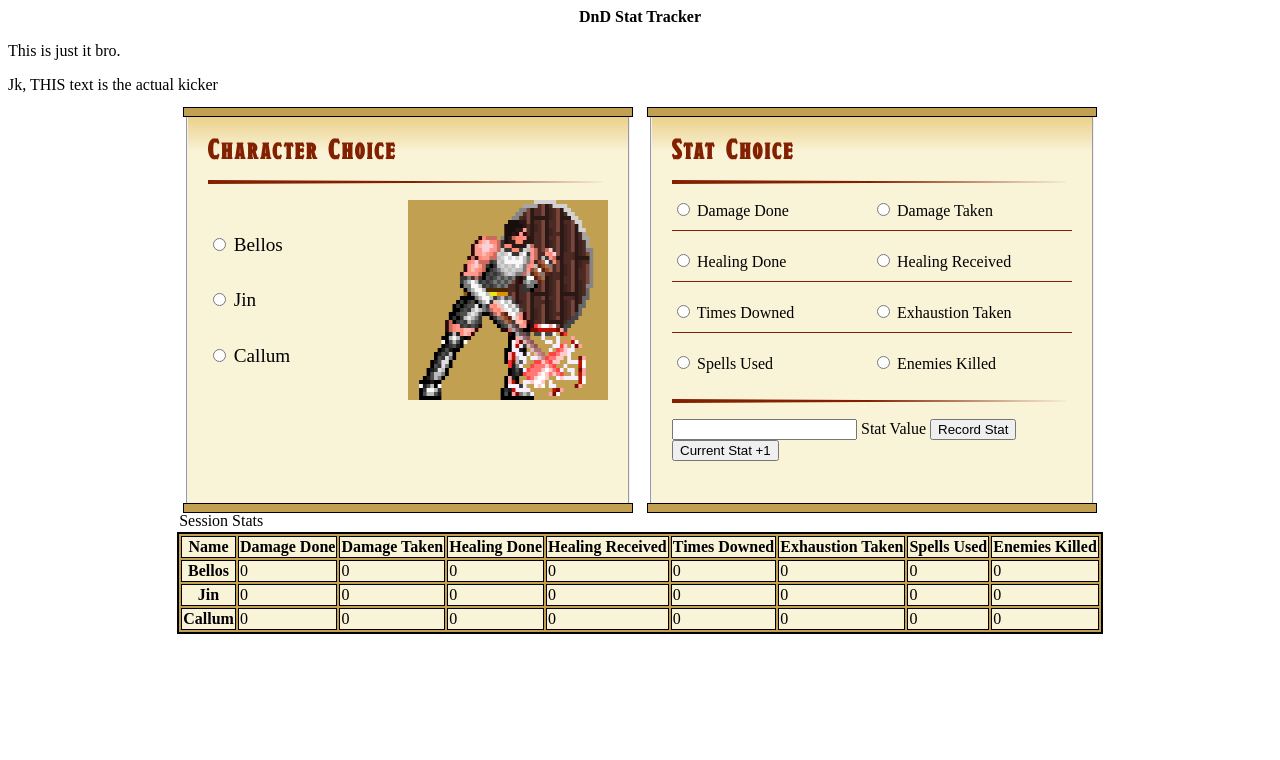
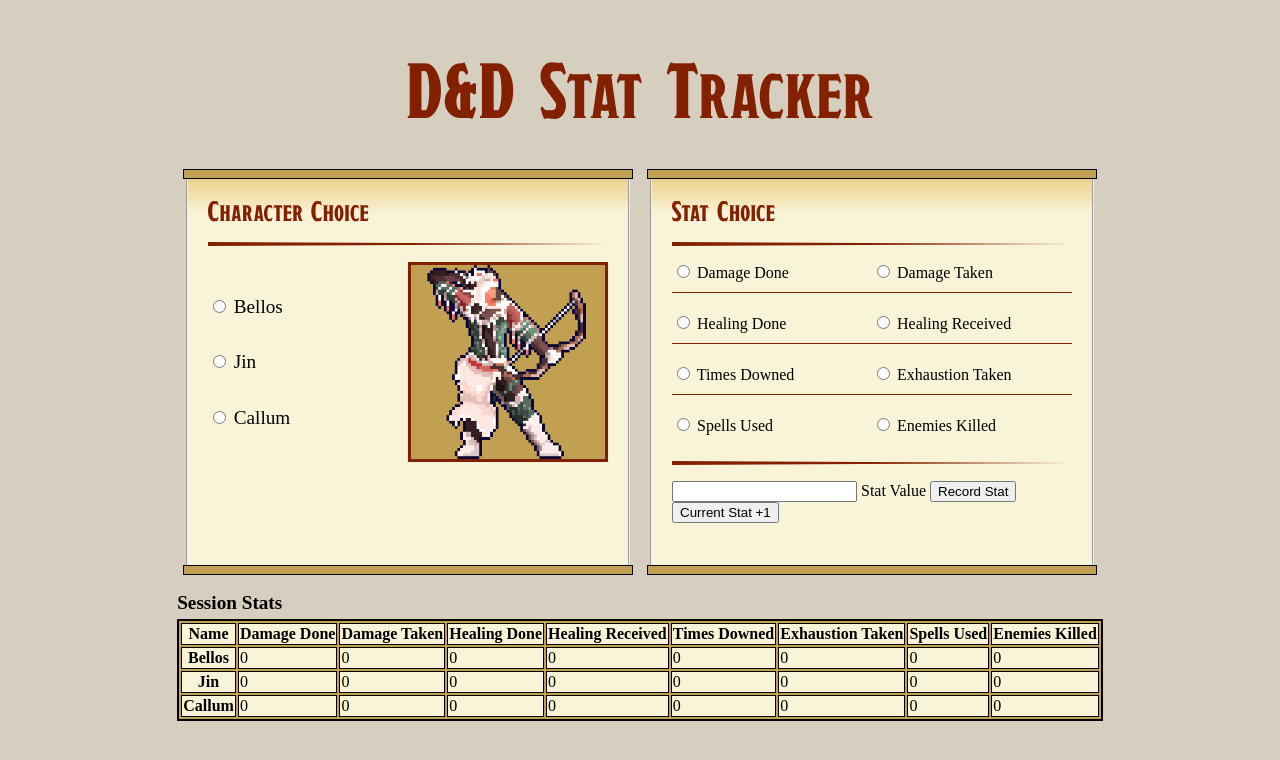
Before and after one commit to morganmcleod1123/DnDWepApp, a plain HTML site: page index.html in a window 1280 px wide. Drawn offline with Linux system fonts and the light colour scheme.

Commit message:
Character block and font style adjustments

```diff
--- a/index.html
+++ b/index.html
@@ -7,9 +7,7 @@
     <title>DnD Stat Tracker</title>
 </head>
 <body>
-    <header>DnD Stat Tracker</header>
-    <p>This is just it bro.</p>
-    <p id="testingPara">Jk, THIS text is the actual kicker</p>
+    <header id="pageHeader">D&D Stat Tracker</header>
     <div id="contentWrap">
         <form>
             <fieldset id="charcterSection">
@@ -26,7 +24,7 @@
                         <label for="radioCallum" class="radioChoice">
                             <input type="radio" id="radioCallum" name="charSelect" value="Callum"> Callum</label>
                     </section>
-                    <img id="charImg" src="images/Bellos.png" alt="Image of Character">
+                    <img id="charImg" src="images/Callum.png" alt="Image of Character">
                 </section>
                 <div class="statBlockBorder bottom"></div>
             </fieldset>
--- a/styles.css
+++ b/styles.css
@@ -4,6 +4,8 @@
     --darkestGradientValue: #e9cb7f;
     --mainBlockBackgroundColor: #f9f3d8;
     --redAccentColor: #832000;
+    --bodyBackground: #d6cebf;
+
 }
 /* Show me figuring this out */
 @font-face {
@@ -17,9 +19,16 @@
     box-sizing: border-box;
 }
 
-header{
-    font-weight: bold;
+body{
+    background-color: var(--bodyBackground);
+}
+
+#pageHeader{
     text-align: center;
+    font-size: 500%;
+    margin: 40px;
+    font-family: "Draconis", sans-serif;
+    color: var(--redAccentColor);
 }
 
 #contentWrap{
@@ -64,10 +73,9 @@ fieldset{
 /* Letter Spacing change quite Goated */
 fieldset header {
     text-align: left;
-    font-size: 175%;
+    font-size: 180%;
     margin-top: -20px;
     font-family: "Draconis", sans-serif;
-    letter-spacing: 2px;
     color: var(--redAccentColor);
 }
 
@@ -101,6 +109,7 @@ form{
     width: 200px;
     height: 200px;
     background-color: #c2a052;
+    border: 3px solid var(--redAccentColor);
 }
 
 /* Stat selection */
@@ -135,12 +144,14 @@ form{
 table{
     border: 2px solid black;
     background-color: var(--statBlockBorder);
-
 }
 
 table caption{
     text-align: left;
-    margin: 2px;
+    font-size: larger;
+    font-weight: bold;
+    margin-top: 20px;
+    margin-bottom: 5px;
 }
 
 th, td{
```
Also changed, not shown: images/emptyImage.png (added).
